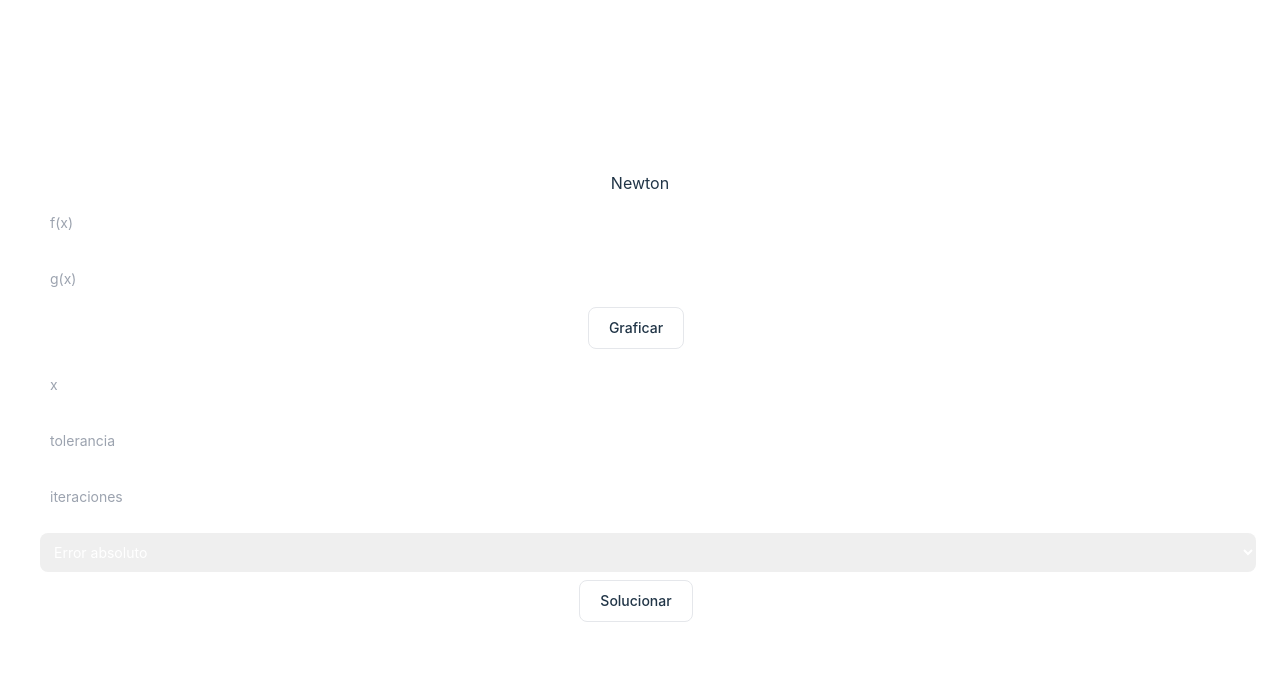
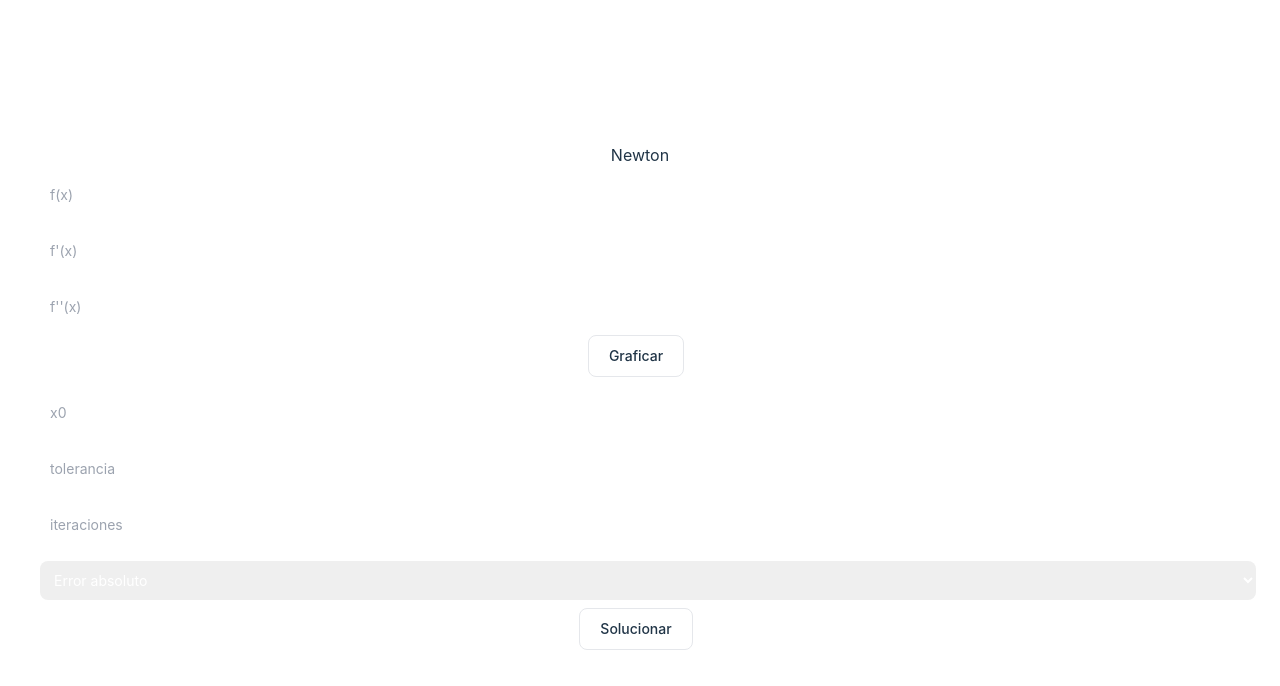
Before and after one commit to Castro-1/ANFront, a React (Vite) app: page /parte1/raices-multiples in a window 1280 px wide. Shown: the top 686 px of the page. Built offline with nearby package versions, Linux system fonts and the light colour scheme.

Commit message:
newton and multiple root

```diff
--- a/src/pages/Part1/MultipleRoots.jsx
+++ b/src/pages/Part1/MultipleRoots.jsx
@@ -9,7 +9,8 @@ export default function Newton() {
   const [inputs, setInputs] = useState({
     fun: "",
     dfun: "",
-    x: "",
+    ddfun: "",
+    x0: "",
     tol: "",
     niter: "",
     error: "0",
@@ -17,6 +18,7 @@ export default function Newton() {
   const [result, setResult] = useState(null);
   const [graph1, setGraph1] = useState(false);
   const [graph2, setGraph2] = useState(false);
+  const [graph3, setGraph3] = useState(false);
 
   const handleInputs = (ev) => {
     let value = ev.target.value;
@@ -24,6 +26,8 @@ export default function Newton() {
       setGraph1(false);
     } else if (ev.target.name === "dfun") {
       setGraph2(false);
+    } else if (ev.target.name === "ddfun"){
+      setGraph3(false);
     }
     setInputs((prev) => {
       return { ...prev, [ev.target.name]: value };
@@ -33,7 +37,7 @@ export default function Newton() {
   const handleSubmit = async () => {
     let data = {
       fun: inputs.fun,
-      x: parseFloat(inputs.x),
+      x0: parseFloat(inputs.x0),
       tol: parseFloat(inputs.tol),
       niter: parseInt(inputs.niter),
       error: parseInt(inputs.error),
@@ -46,15 +50,15 @@ export default function Newton() {
     setResult(response.data);
     setGraph1(true);
     setGraph2(true);
+    setGraph3(true);
   };
 
-  const ResultsTable = ({ found, x, f, df, e }) => {
-    const rows = a.map((value, i) => (
+  const ResultsTable = ({ found, x, f, e }) => {
+    const rows = x.map((value, i) => (
       <tr key={i} className="[&>*]:border-[0.1px]">
         <td>{i}</td>
         <td>{x[i]}</td>
         <td>{f[i]}</td>
-        <td>{df[i]}</td>
         <td>{e[i]}</td>
       </tr>
     ));
@@ -66,7 +70,6 @@ export default function Newton() {
             <th className="m-5">Iteración</th>
             <th>x</th>
             <th>f(x)</th>
-            <th>g(x)</th>
             <th>error</th>
           </tr>
         </thead>
@@ -86,24 +89,31 @@ export default function Newton() {
           name="fun"
         />
         <Input
-          placeholder="g(x)"
+          placeholder="f'(x)"
           value={inputs.dfun}
           onChange={handleInputs}
           name="dfun"
+        />
+        <Input
+          placeholder="f''(x)"
+          value={inputs.ddfun}
+          onChange={handleInputs}
+          name="ddfun"
         />
         <Button
           onClick={() => {
             setGraph1(true);
             setGraph2(true);
+            setGraph3(true);
           }}
         >
           Graficar
         </Button>
         <Input
-          name="x"
-          placeholder="x"
+          name="x0"
+          placeholder="x0"
           onChange={handleInputs}
-          value={inputs.x}
+          value={inputs.x0}
         />
         <Input
           name="tol"
@@ -123,8 +133,9 @@ export default function Newton() {
         </Select>
         <Button onClick={handleSubmit}>Solucionar</Button>
       </div>
-      {graph1 && <Function method={"Multiple Root f(x)"} expression={inputs.fun} />}
-      {graph2 && <Function method={"Multiple Root g(x)"} expression={inputs.dfun} />}
+      {graph1 && <Function method={"Newton f(x)"} expression={inputs.fun} />}
+      {graph2 && <Function method={"Newton f'(x)"} expression={inputs.dfun} />}
+      {graph2 && <Function method={"Newton f''(x)"} expression={inputs.ddfun} />}
       {result !== null && <ResultsTable {...result} />}
     </div>
   );
--- a/src/pages/Part1/Newton.jsx
+++ b/src/pages/Part1/Newton.jsx
@@ -9,7 +9,7 @@ export default function Newton() {
   const [inputs, setInputs] = useState({
     fun: "",
     dfun: "",
-    x: "",
+    x0: "",
     tol: "",
     niter: "",
     error: "0",
@@ -33,7 +33,7 @@ export default function Newton() {
   const handleSubmit = async () => {
     let data = {
       fun: inputs.fun,
-      x: parseFloat(inputs.x),
+      x0: parseFloat(inputs.x0),
       tol: parseFloat(inputs.tol),
       niter: parseInt(inputs.niter),
       error: parseInt(inputs.error),
@@ -48,13 +48,12 @@ export default function Newton() {
     setGraph2(true);
   };
 
-  const ResultsTable = ({ found, x, f, df, e }) => {
-    const rows = a.map((value, i) => (
+  const ResultsTable = ({ found, x, f, e }) => {
+    const rows = x.map((value, i) => (
       <tr key={i} className="[&>*]:border-[0.1px]">
         <td>{i}</td>
         <td>{x[i]}</td>
         <td>{f[i]}</td>
-        <td>{df[i]}</td>
         <td>{e[i]}</td>
       </tr>
     ));
@@ -66,7 +65,6 @@ export default function Newton() {
             <th className="m-5">Iteración</th>
             <th>x</th>
             <th>f(x)</th>
-            <th>g(x)</th>
             <th>error</th>
           </tr>
         </thead>
@@ -86,7 +84,7 @@ export default function Newton() {
           name="fun"
         />
         <Input
-          placeholder="g(x)"
+          placeholder="f'(x)"
           value={inputs.dfun}
           onChange={handleInputs}
           name="dfun"
@@ -100,10 +98,10 @@ export default function Newton() {
           Graficar
         </Button>
         <Input
-          name="x"
-          placeholder="x"
+          name="x0"
+          placeholder="x0"
           onChange={handleInputs}
-          value={inputs.x}
+          value={inputs.x0}
         />
         <Input
           name="tol"
@@ -124,7 +122,7 @@ export default function Newton() {
         <Button onClick={handleSubmit}>Solucionar</Button>
       </div>
       {graph1 && <Function method={"Newton f(x)"} expression={inputs.fun} />}
-      {graph2 && <Function method={"Newton g(x)"} expression={inputs.dfun} />}
+      {graph2 && <Function method={"Newton f'(x)"} expression={inputs.dfun} />}
       {result !== null && <ResultsTable {...result} />}
     </div>
   );
```
